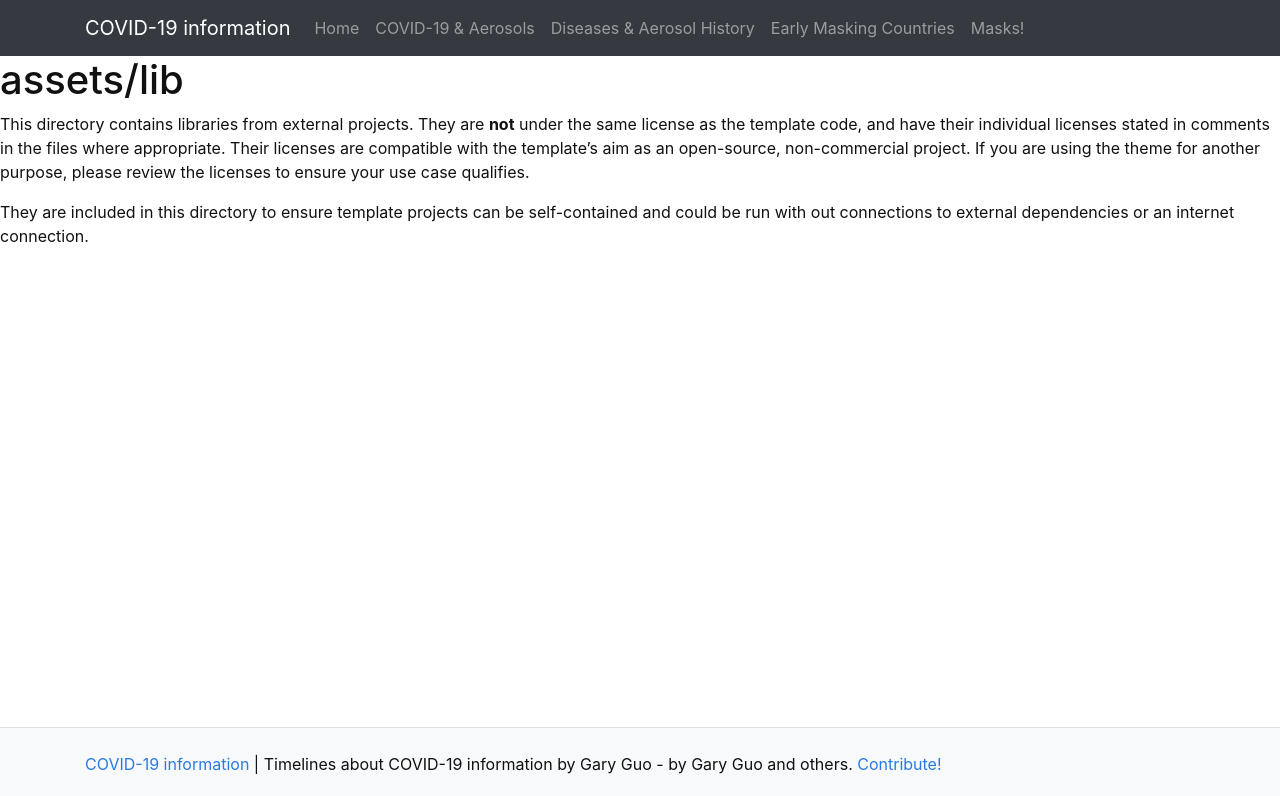
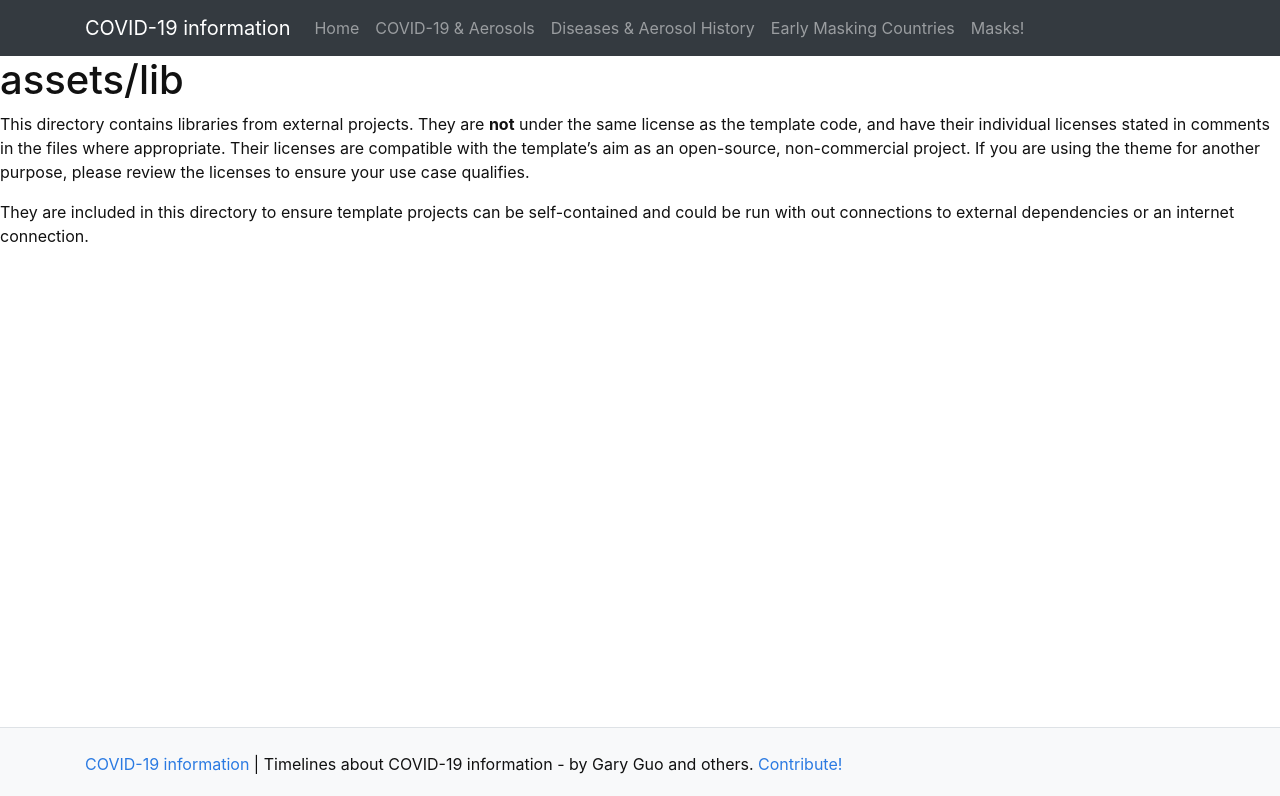
Before and after one commit to gf355/COVID-19-information, a Jekyll site: the page built from assets/lib/README.md, in a window 1280 px wide, cut to the strip 0-796 px from the top of the page. Built offline with Jekyll 4.4.1, drawn with Linux system fonts in a browser that asks for light colours; our own code applies the rules of GitHub Pages for plain Markdown files.

Commit message:
2021-1-11 10:18

```diff
--- a/_config.yml
+++ b/_config.yml
@@ -1,5 +1,5 @@
 title: COVID-19 information
-description: "Timelines about COVID-19 information by Gary Guo"
+description: "Timelines about COVID-19 information"
 year: 2020
 author: Gary Guo
 # add search box to navbar, true/false
```
